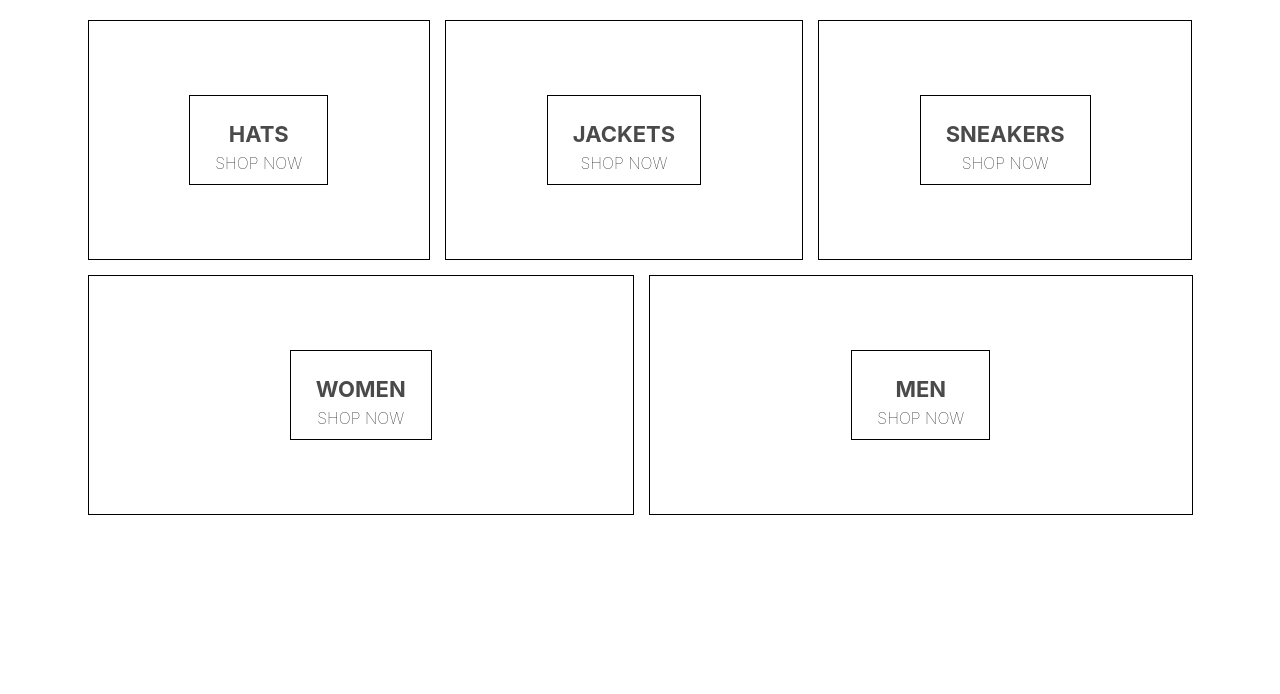
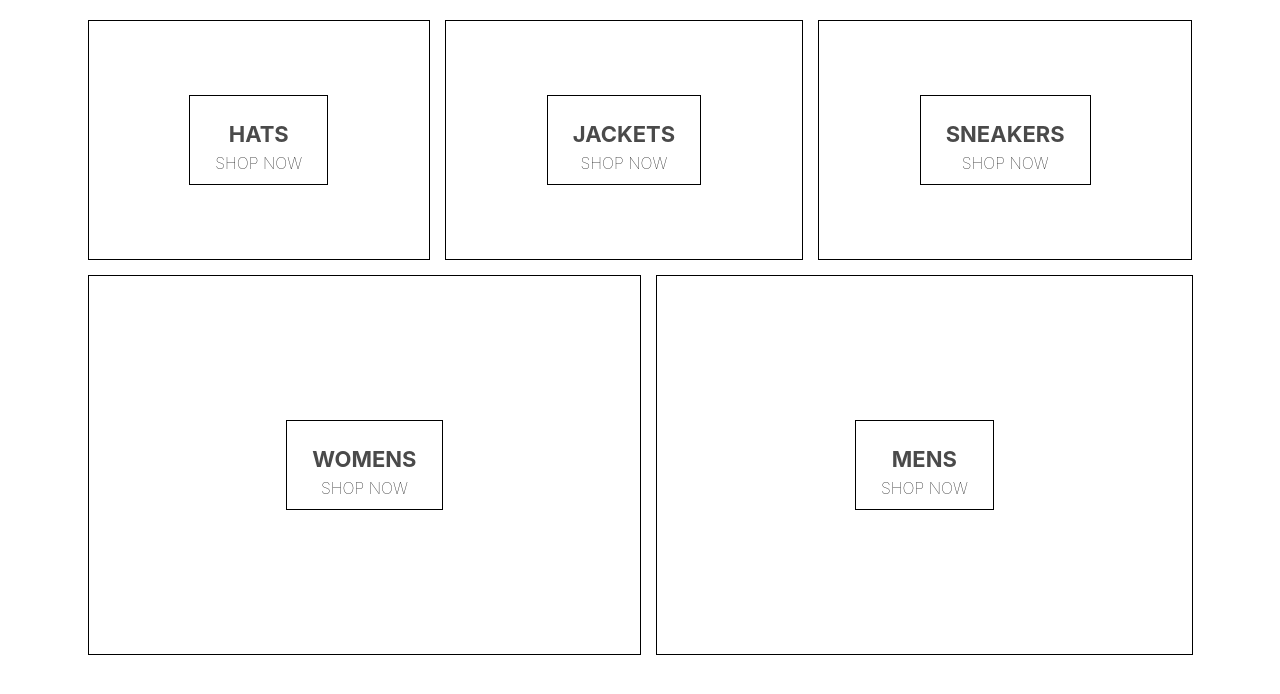
Before and after one commit to tundecmd/online-shopping, a React (Create React App) app: page / in a window 1280 px wide. Shown: the top 694 px of the page. Built offline with nearby package versions, Linux system fonts and the light colour scheme; grey boxes are pictures that could not be loaded.

Commit message:
project initiation, building the component and folder architecture

```diff
--- a/src/App.js
+++ b/src/App.js
@@ -1,5 +1,5 @@
 import React from 'react';
-import Homepage from './homepage.component';
+import Homepage from './pages/homepage/homepage.component';
 import './App.css';
 
 
--- /dev/null
+++ b/src/components/directory/directory.component.jsx
@@ -0,0 +1,61 @@
+import React from 'react';
+import './directory.styles.scss';
+import MenuItem from '../menu-item/menu-item.component';
+
+
+class Directory extends React.Component {
+  constructor(props) {
+    super(props);
+    this.state = {
+      sections: [
+        {
+          title: 'hats',
+          imageUrl: 'https://i.ibb.co/cvpntL1/hats.png',
+          id: 1,
+          linkUrl: 'shop/hats'
+        },
+        {
+          title: 'jackets',
+          imageUrl: 'https://i.ibb.co/px2tCc3/jackets.png',
+          id: 2,
+          linkUrl: 'shop/jackets'
+        },
+        {
+          title: 'sneakers',
+          imageUrl: 'https://i.ibb.co/0jqHpnp/sneakers.png',
+          id: 3,
+          linkUrl: 'shop/sneakers'
+        },
+        {
+          title: 'womens',
+          imageUrl: 'https://i.ibb.co/GCCdy8t/womens.png',
+          size: 'large',
+          id: 4,
+          linkUrl: 'shop/womens'
+        },
+        {
+          title: 'mens',
+          imageUrl: 'https://i.ibb.co/R70vBrQ/men.png',
+          size: 'large',
+          id: 5,
+          linkUrl: 'shop/mens'
+        }
+      ]
+
+    }
+  }
+
+
+  render() {
+    return (
+      <div className='directory-menu'>
+      {
+        this.state.sections.map(({id, imageUrl, ...otherSectionProps}) => <MenuItem  key={id} imageUrl={imageUrl} {...otherSectionProps} />)
+      }
+      </div>
+   );
+  }
+
+}
+
+export default Directory;
--- /dev/null
+++ b/src/components/directory/directory.styles.scss
@@ -0,0 +1,6 @@
+.directory-menu {
+   width: 100%;
+   display: flex;
+   flex-wrap: wrap;
+   justify-content: space-between;
+}
--- /dev/null
+++ b/src/components/menu-item/menu-item.component.jsx
@@ -0,0 +1,23 @@
+import React from 'react';
+import './menu-item.styles.scss';
+
+
+
+const MenuItem = ({ title, size, imageUrl }) => {
+   console.log(title, size, imageUrl);
+   return (
+      <div className={`${size} menu-item `}>
+         <div className='background-image'
+                style={{
+                  backgroundImage:`url(${imageUrl})`
+                }}
+         />
+         <div className='content'>
+            <h1 className='title'>{title.toUpperCase()}</h1>
+            <span className='sub-title'>SHOP NOW</span>
+         </div>
+      </div>
+   );
+}
+
+export default MenuItem;
--- a/src/homepage.styles.scss
+++ b/src/components/menu-item/menu-item.styles.scss
@@ -1,17 +1,3 @@
-.homepage {
-   display: flex;
-   padding: 20px 80px;
-   flex-direction: column;
-   align-items: center;
-}
-
-.directory-menu {
-   width: 100%;
-   display: flex;
-   flex-wrap: wrap;
-   justify-content: space-between;
-}
-
 .menu-item {
    min-width: 30%;
    height: 240px;
@@ -21,6 +7,30 @@
    justify-content: center;
    margin: 0 7.5px 15px;
    border: 1px solid black;
+   background-position: center;
+   background-size: cover;
+
+
+
+   &:hover {
+      cursor: pointer;
+
+      & .background-image {
+        transform: scale(1.1);
+        transition: transition 6s cubic-beizer(0.25, 0.45, 0.45, 0.95)
+      }
+
+        & .content {
+          opacity: 0.9;
+        }
+    }
+
+
+   &.large {
+      height: 380px;
+   }
+
+
 
    &:first-child {
       margin-right: 7.5px;
--- a/src/homepage.component.jsx
+++ /dev/null
@@ -1,44 +0,0 @@
-import React from 'react';
-import './homepage.styles.scss';
-
-
-const Homepage = () => {
-   return (
-      <div className='homepage'>
-         <div className='directory-menu'>
-            <div className='menu-item'>
-               <div className='content'>
-                  <h1 className='title'>HATS</h1>
-                  <span className='sub-title'>SHOP NOW</span>
-               </div>
-            </div>
-            <div className='menu-item'>
-               <div className='content'>
-                  <h1 className='title'>JACKETS</h1>
-                  <span className='sub-title'>SHOP NOW</span>
-               </div>
-            </div>
-            <div className='menu-item'>
-               <div className='content'>
-                  <h1 className='title'>SNEAKERS</h1>
-                  <span className='sub-title'>SHOP NOW</span>
-               </div>
-            </div>
-            <div className='menu-item'>
-               <div className='content'>
-                  <h1 className='title'>WOMEN</h1>
-                  <span className='sub-title'>SHOP NOW</span>
-               </div>
-            </div>
-            <div className='menu-item'>
-               <div className='content'>
-                  <h1 className='title'>MEN</h1>
-                  <span className='sub-title'>SHOP NOW</span>
-               </div>
-            </div>
-         </div>
-      </div>
-   );
-}
-
-export default Homepage;
--- /dev/null
+++ b/src/pages/homepage/homepage.component.jsx
@@ -0,0 +1,15 @@
+import React from 'react';
+import './homepage.styles.scss';
+import Directory from '../../components/directory/directory.component';
+
+
+
+const Homepage = () => {
+   return (
+      <div className='homepage'>
+         <Directory />
+      </div>
+   );
+}
+
+export default Homepage;
--- /dev/null
+++ b/src/pages/homepage/homepage.styles.scss
@@ -0,0 +1,6 @@
+.homepage {
+   display: flex;
+   padding: 20px 80px;
+   flex-direction: column;
+   align-items: center;
+}
```
Also changed, not shown: src/components/collection-item/collection-item.component.jsx (added), src/components/collection-item/collection-item.styles.scss (added).
